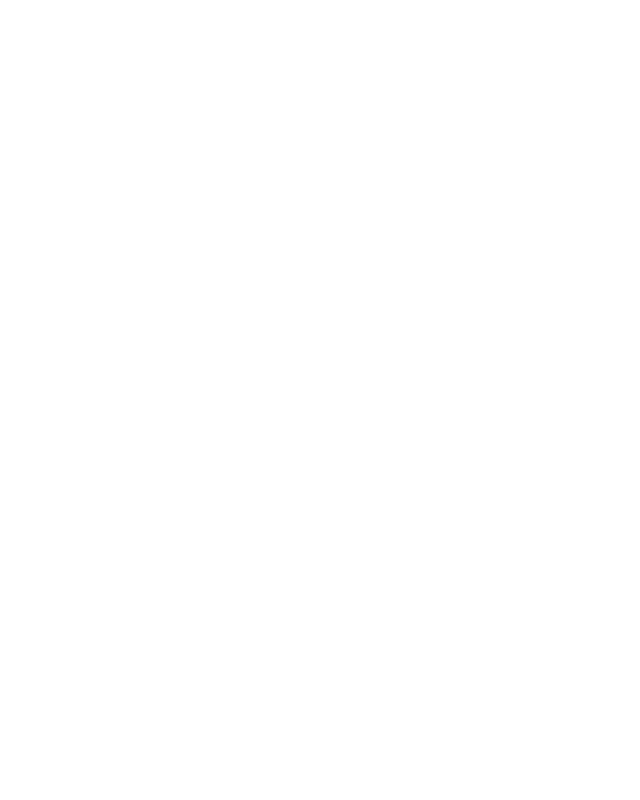
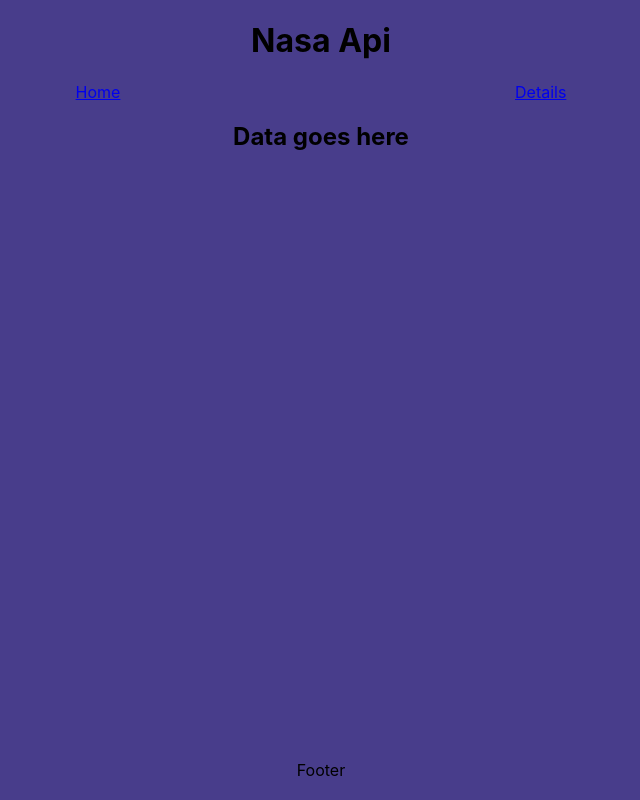
Before and after one commit to mattkiska/Nasa-API, a React (Create React App) app in the folder nasa_api/: page /Details in a window 1280 px wide. Shown: the whole page, without its empty margins (319-959 px from the left). Built offline with nearby package versions, Linux system fonts and the light colour scheme.

Commit message:
functioning links and routes added

```diff
--- a/nasa_api/src/App.css
+++ b/nasa_api/src/App.css
@@ -1,3 +1,16 @@
+html {
+  background-color: darkslateblue;
+}
 .App {
   text-align: center;
 }
+.navbar {
+  display: flex;
+  justify-content: space-evenly;
+}
+.footer{
+  position: absolute;
+  bottom: 0;
+  width: 100%;
+  height: 2.5rem;
+}
--- a/nasa_api/src/App.js
+++ b/nasa_api/src/App.js
@@ -1,10 +1,22 @@
 import { Routes, Route } from 'react'
 import axios from 'axios'
+import Header from './components/Header'
+import Main from './components/Main'
+import Footer from './components/Footer'
 import './App.css';
 
 function App() {
   return (
     <div className="App">
+      <div>
+        <Header />
+      </div>
+      <div>
+        <Main />
+      </div>
+      <div>
+        <Footer />
+      </div>
     </div>
   );
 }
--- a/nasa_api/src/components/Details.jsx
+++ b/nasa_api/src/components/Details.jsx
@@ -1,8 +1,14 @@
 import React from 'react'
+import { useState, useEffect } from 'react'
+import axios from 'axios'
 
 function Details() {
   return (
-    <div>Details</div>
+    <div>
+      <h2>
+        Data goes here
+      </h2>
+    </div>
   )
 }
 
--- a/nasa_api/src/components/Footer.jsx
+++ b/nasa_api/src/components/Footer.jsx
@@ -2,7 +2,9 @@
 
 function Footer() {
   return (
-    <div>Footer</div>
+    <div className="footer">
+      Footer
+      </div>
   )
 }
 
--- a/nasa_api/src/components/Header.jsx
+++ b/nasa_api/src/components/Header.jsx
@@ -1,9 +1,11 @@
 import React from 'react'
+import Nav from './Nav'
 
 function Header() {
   return (
     <div>
-      <h2> Nasa Api </h2>
+      <h1> Nasa Api </h1>
+      <Nav />
     </div>
   )
 }
--- a/nasa_api/src/components/Main.jsx
+++ b/nasa_api/src/components/Main.jsx
@@ -1,8 +1,16 @@
 import React from 'react'
+import { Route, Routes } from 'react-router-dom'
+import Home from './Home'
+import Details from './Details'
 
 function Main() {
   return (
-    <div>Main</div>
+    <div>
+      <Routes>
+        <Route path="/" element={<Home/>}/>
+        <Route path="/Details" element={<Details/>}/>
+      </Routes>
+    </div>
   )
 }
 
--- a/nasa_api/src/components/Nav.jsx
+++ b/nasa_api/src/components/Nav.jsx
@@ -1,8 +1,13 @@
 import React from 'react'
+import { Link } from 'react-router-dom'
 
 function Nav() {
   return (
-    <div>Nav</div>
+    <div className="navbar">
+      <Link to ="/">Home</Link>
+      <Link to ="/Details">Details</Link>
+
+    </div>
   )
 }
 
```
Also changed, not shown: nasa_api/public/logo192.png (deleted), nasa_api/public/logo512.png (deleted).
